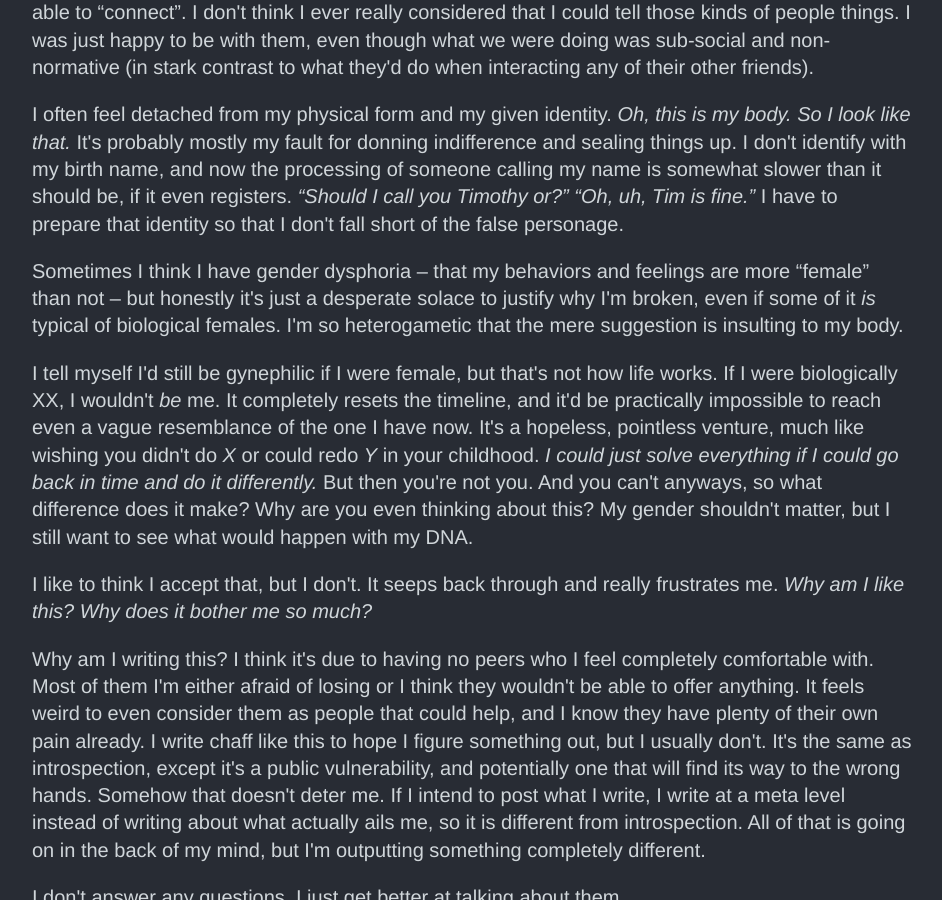
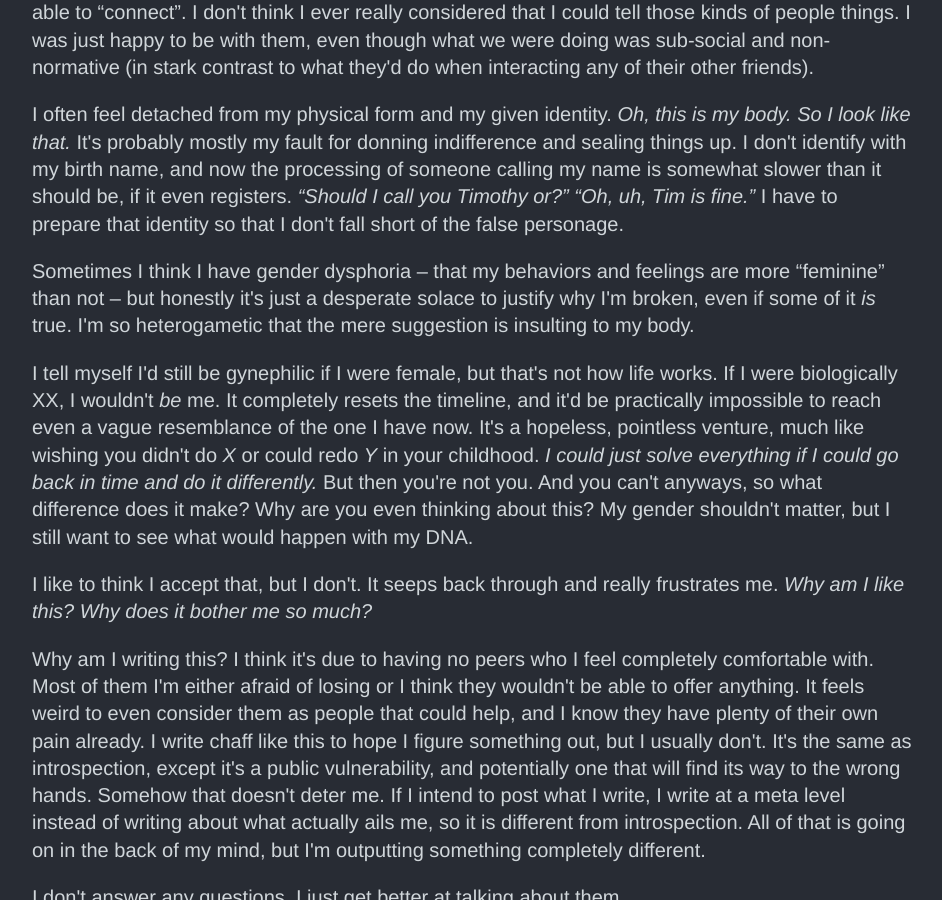
Before and after one commit to Allopoeia/allopoeia.github.com, a Jekyll site: the page built from _posts/self/2014-06-04-who-am-i.html, in a window 1280 px wide and 900 px high, scrolled down 5364 px. Shown: the whole window, without its empty margins (168-1110 px from the left). Built offline with Jekyll 4.4.1, drawn with Linux system fonts in a browser that asks for light colours; Markdown is read by kramdown in place of the engine named in the settings; comment, search, counter and statistics services are not loaded.

Commit message:
PRs: 1: `self/2014-06-04-who-am-i.html`.
Post revisions:

* 1:
	- Women = women; stop confusing it with innate biological traits. Rephrasal.

```diff
--- a/_posts/self/2014-06-04-who-am-i.html
+++ b/_posts/self/2014-06-04-who-am-i.html
@@ -70,7 +70,7 @@ subtitle: Welcome to the wall of text. Enjoy your stay.
 
 <p>I often feel detached from my physical form and my given identity. <em>Oh, this is my body. So I look like that.</em> It's probably mostly my fault for donning indifference and sealing things up. I don't identify with my birth name, and now the processing of someone calling my name is somewhat slower than it should be, if it even registers. <em>“Should I call you Timothy or?”  “Oh, uh, Tim is fine.”</em> I have to prepare that identity so that I don't fall short of the false personage.</p>
 
-<p>Sometimes I think I have gender dysphoria &ndash; that my behaviors and feelings are more “female” than not &ndash; but honestly it's just a desperate solace to justify why I'm broken, even if some of it <em>is</em> typical of biological females. I'm so heterogametic that the mere suggestion is insulting to my body.</p>
+<p>Sometimes I think I have gender dysphoria &ndash; that my behaviors and feelings are more “feminine” than not &ndash; but honestly it's just a desperate solace to justify why I'm broken, even if some of it <em>is</em> true. I'm so heterogametic that the mere suggestion is insulting to my body.</p>
 
 <p>I tell myself I'd still be gynephilic if I were female, but that's not how life works. If I were biologically XX, I wouldn't <em>be</em> me. It completely resets the timeline, and it'd be practically impossible to reach even a vague resemblance of the one I have now. It's a hopeless, pointless venture, much like wishing you didn't do <em>X</em> or could redo <em>Y</em> in your childhood. <em>I could just solve everything if I could go back in time and do it differently.</em> But then you're not you. And you can't anyways, so what difference does it make? Why are you even thinking about this? My gender shouldn't matter, but I still want to see what would happen with my DNA.</p>
 
```
Also changed, not shown: other parts of _posts/self/2014-06-04-who-am-i.html (+1 -1 lines).
